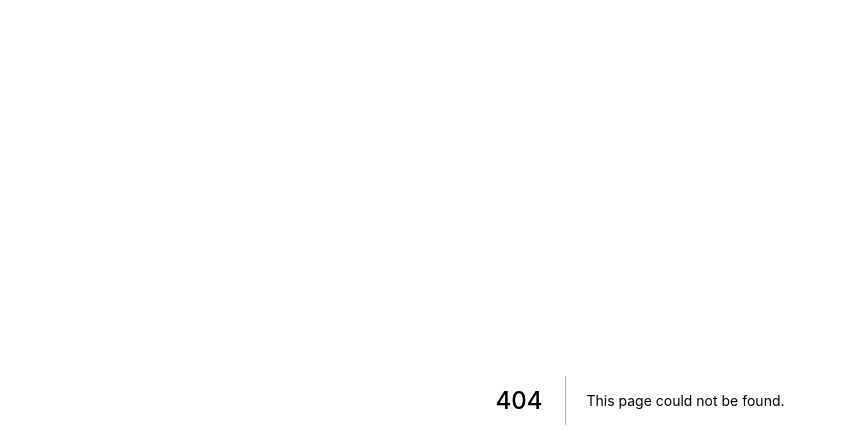
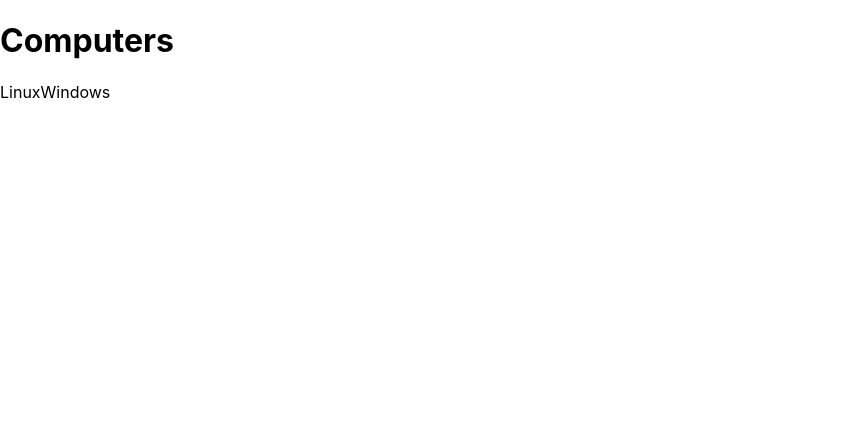
Before and after one commit to andresjesse/next-tutorial-sd, a Next.js app: page /computers in a window 1280 px wide. Before the commit this address had no page. Shown: the top 448 px of the page, without its empty margins (0-846 px from the left). Built offline with nearby package versions, Linux system fonts and the light colour scheme.

Commit message:
added static pages

```diff
--- /dev/null
+++ b/pages/about.tsx
@@ -0,0 +1,5 @@
+import React from "react";
+
+export default function About() {
+  return <div>SD App - 2022</div>;
+}
--- /dev/null
+++ b/pages/computers/index.tsx
@@ -0,0 +1,18 @@
+import React from "react";
+import Link from "next/link";
+
+export default function Computers() {
+  return (
+    <div>
+      <h1>Computers</h1>
+
+      <Link href="/computers/linux">
+        <a>Linux</a>
+      </Link>
+
+      <Link href="/computers/windows">
+        <a>Windows</a>
+      </Link>
+    </div>
+  );
+}
--- /dev/null
+++ b/pages/computers/linux.tsx
@@ -0,0 +1,5 @@
+import React from "react";
+
+export default function Linux() {
+  return <div>Linux</div>;
+}
--- /dev/null
+++ b/pages/computers/windows.tsx
@@ -0,0 +1,5 @@
+import React from "react";
+
+export default function Windows() {
+  return <div>Windows</div>;
+}
```
